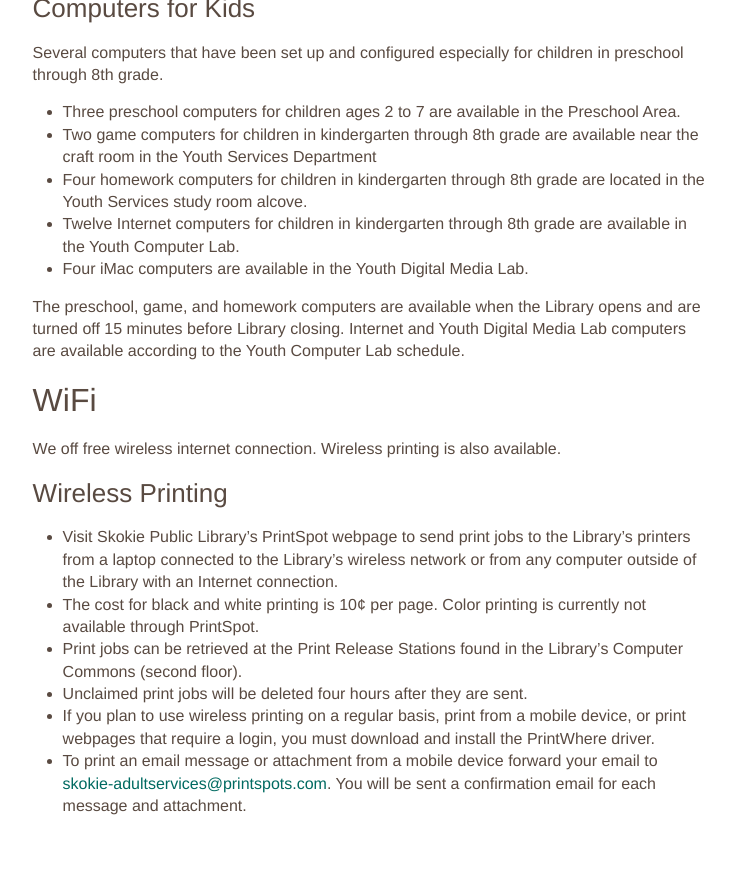
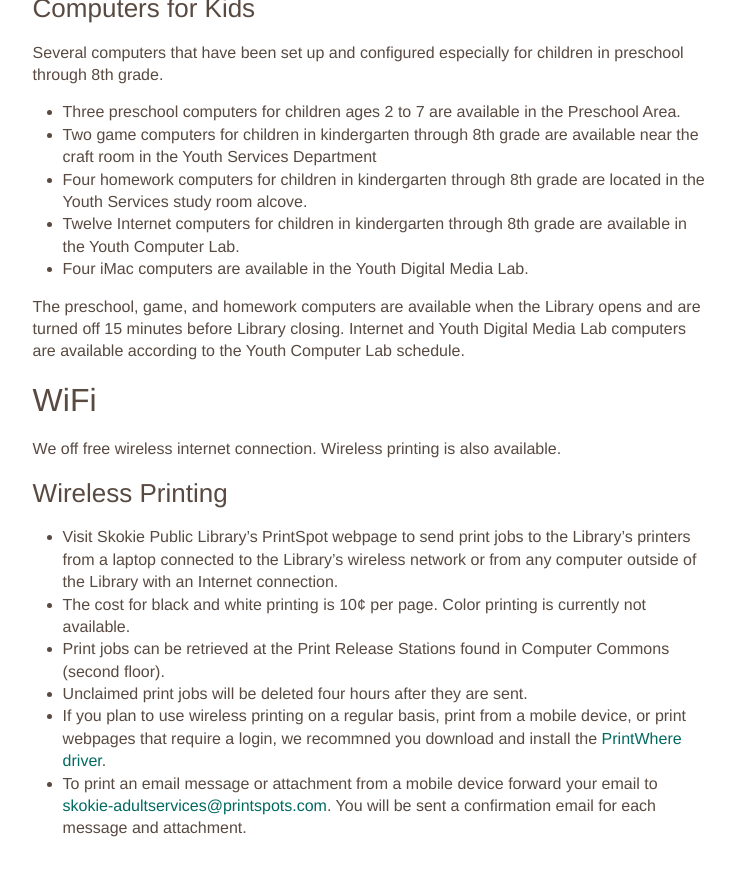
Before and after one commit to skokielibrary/spl-content, a Jekyll site: the page built from _content/mick/services--computers-wifi.markdown, in a window 1280 px wide and 900 px high, scrolled down 1058 px. Shown: the top 876 px of the window, without its empty margins (270-1005 px from the left). Built offline with Jekyll 4.4.1, drawn with Linux system fonts in a browser that asks for light colours; some web fonts are replaced; some of the changed text lies outside the part shown.

Commit message:
Updated services--computers-wifi.markdown

```diff
--- a/_content/mick/services--computers-wifi.markdown
+++ b/_content/mick/services--computers-wifi.markdown
@@ -6,7 +6,7 @@ published: true
 
 ## [Reserve a Computer](computer reservation link)
 
-##Where are the computers
+##Where are the computers?
 ###Computers for Adults
 - Adult Computer Classroom
 Located on the second floor, this Computer Classroom has eleven full-service Internet/Microsoft Office computers, two scanning station, and printers. Periodically, the Lab will close for a computer class; closings are posted in advance. During these classes, computers are available in other areas of the Library. Computers may be used for one hour, though time can be extended if no one is waiting.
@@ -39,8 +39,8 @@ We off free wireless internet connection.  Wireless printing is also available.
 
 ###Wireless Printing
 - Visit Skokie Public Library's PrintSpot webpage to send print jobs to the Library's printers from a laptop connected to the Library's wireless network or from any computer outside of the Library with an Internet connection.
-- The cost for black and white printing is 10¢ per page. Color printing is currently not available through PrintSpot.
-- Print jobs can be retrieved at the Print Release Stations found in the Library's Computer Commons (second floor).
+- The cost for black and white printing is 10¢ per page. Color printing is currently not available.
+- Print jobs can be retrieved at the Print Release Stations found in Computer Commons (second floor).
 - Unclaimed print jobs will be deleted four hours after they are sent.
-- If you plan to use wireless printing on a regular basis, print from a mobile device, or print webpages that require a login, you must download and install the PrintWhere driver.
+- If you plan to use wireless printing on a regular basis, print from a mobile device, or print webpages that require a login, we recommned you download and install the [PrintWhere driver](http://www.printeron.com/services-support/downloads.html).
 - To print an email message or attachment from a mobile device forward your email to [skokie-adultservices@printspots.com](skokie-adultservices@printspots.com). You will be sent a confirmation email for each message and attachment.
```
